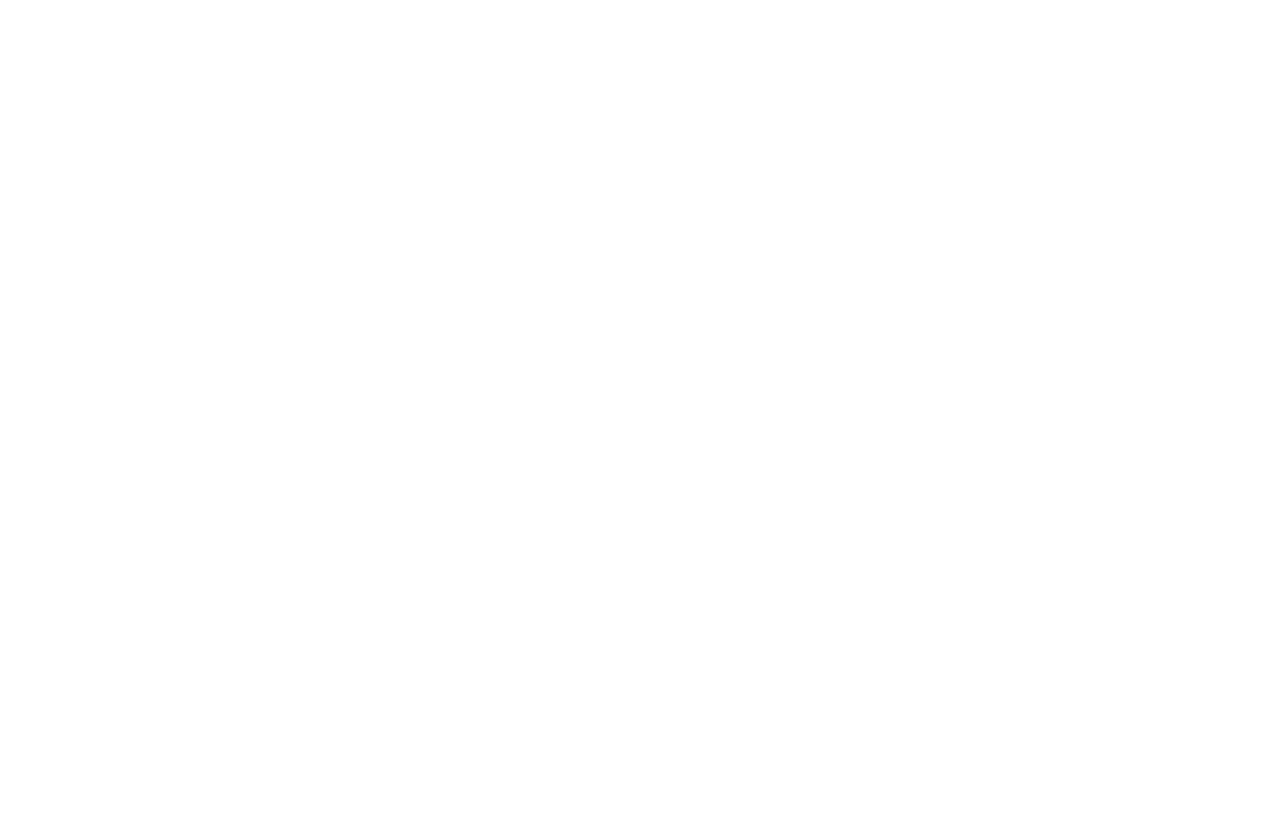
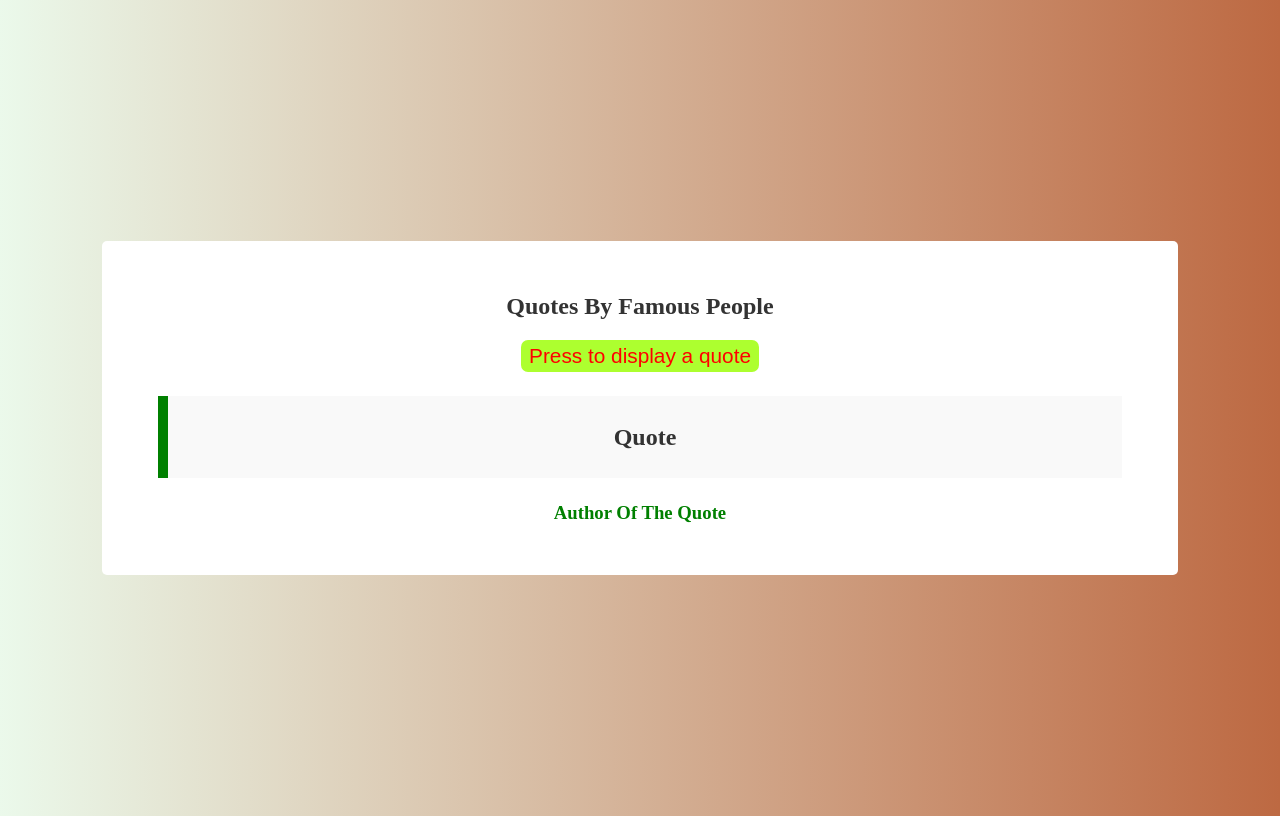
Before and after one commit to damian80/quotes, a plain HTML site: page index.html in a window 1280 px wide. Drawn offline with Linux system fonts and the light colour scheme.

Commit message:
Add files via upload

```diff
--- a/index.html
+++ b/index.html
@@ -4,9 +4,20 @@
     <meta charset="UTF-8">
     <meta name="viewport" content="width=device-width, initial-scale=1.0">
     <meta http-equiv="X-UA-Compatible" content="ie=edge">
-    <title>Document</title>
+    <title>Quotes</title>
+    <link rel="stylesheet" href="style.css">
 </head>
 <body>
+    <div class="container">
+        <h2>quotes by famous people</h2>
+        <button type="button" id="quoteBtn">Press to display a quote</button>
+        <blockquote>
+            <h2 id="quote">Quote</h2>
+        </blockquote>
+        <h3 id="quoteAuthor">author of the quote</h3>
 
+
+    </div>
+<script src="script.js"></script>
 </body>
 </html>
--- /dev/null
+++ b/script.js
@@ -0,0 +1,26 @@
+// Array
+
+const quotes = [
+    {
+     name:'Walt Disney'
+     quotes: 'All our dreams can come true - if we have the courage to pursue them.'
+    },
+    {
+    name: 'Mother Teresa'
+    quotes: 'I have found the paradox that if I love until it hurts, then there is no hurt, but only more love.  '
+    },
+    {
+        name: 'Mat Ghandi'
+     quotes: 'Where there is love there is life.'
+    },
+    {
+    name: 'Walt Disney'
+     quotes: 'All our dreams can come true - if we have the courage to pursue them.'
+    },
+    {
+    name: 'Walt Disney'
+     quotes: 'All our dreams can come true - if we have the courage to pursue them.'
+    },
+
+]
+// 1.targeting button tag
--- a/style.css
+++ b/style.css
@@ -1,3 +1,40 @@
 body {
-    background-color:red;
+    min-height: 100vh;
+    background: linear-gradient(to left, rgb(189, 105, 66) 0%, rgba(123, 216, 123, 0.151) 100%);
+    display: flex;
+    justify-content: center;
+    align-items: center;
+    color:#333;
+    /* font-family: 'Gill Sans', 'Gill Sans MT', 'Calibri', 'Trebuchet MS', sans-serif'; */
+    font-weight: 400;
+    text-transform: capitalize;
+
 }
+.container {
+    text-align: center;
+    padding: 2rem;
+    border-radius: 5px;
+    background-color:white;
+    flex:0 0 80%;
+}
+#quoteBtn {
+    border:none;
+    color:red;
+    background-color:greenyellow;
+    font-size:1.3rem;
+    padding:0.25rem 0.5rem;
+    border-radius:7px;
+}
+#quoteBtn:hover {
+    color:black;
+    outline: none;
+}
+blockquote {
+    background-color: #f9f9f9;
+    border-left: 10px solid green;
+    margin:1.5rem;
+    padding: 0.5rem;
+}
+#quoteAuthor {
+    color:green;
+}
```
